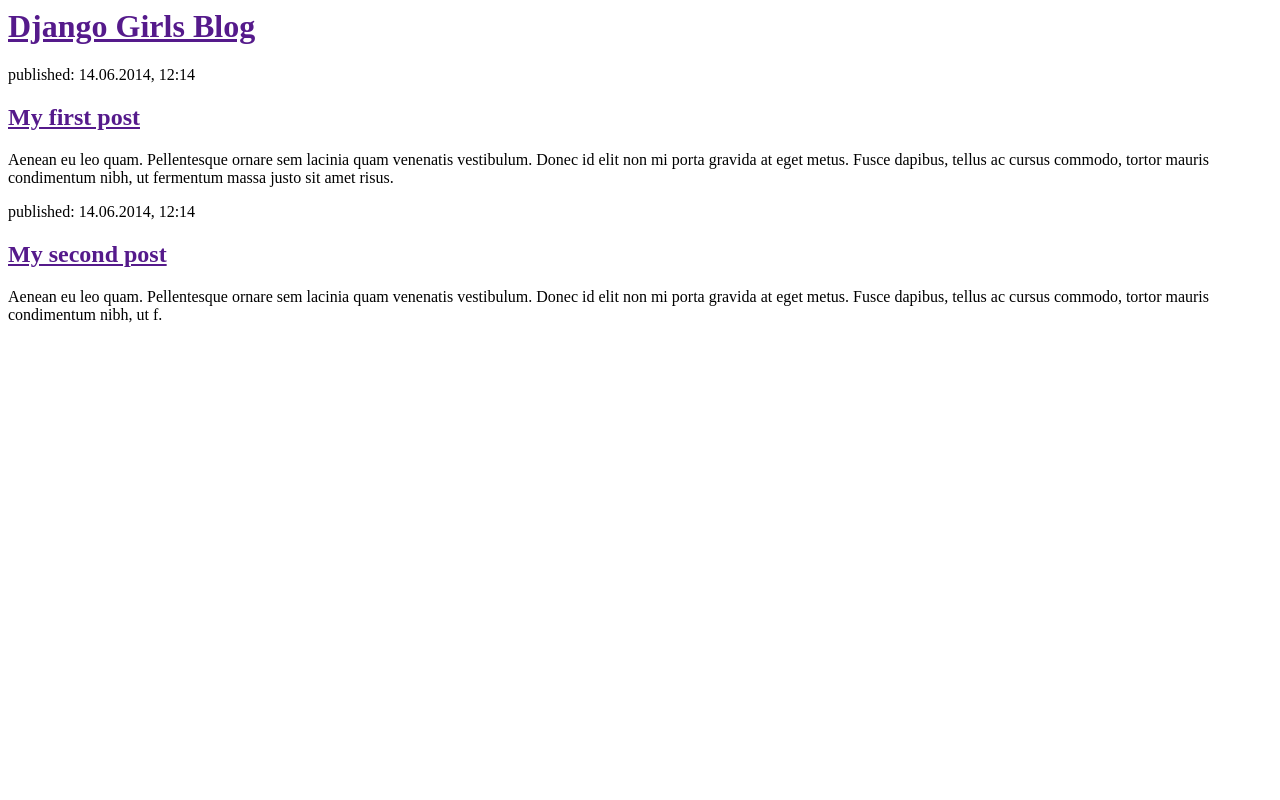
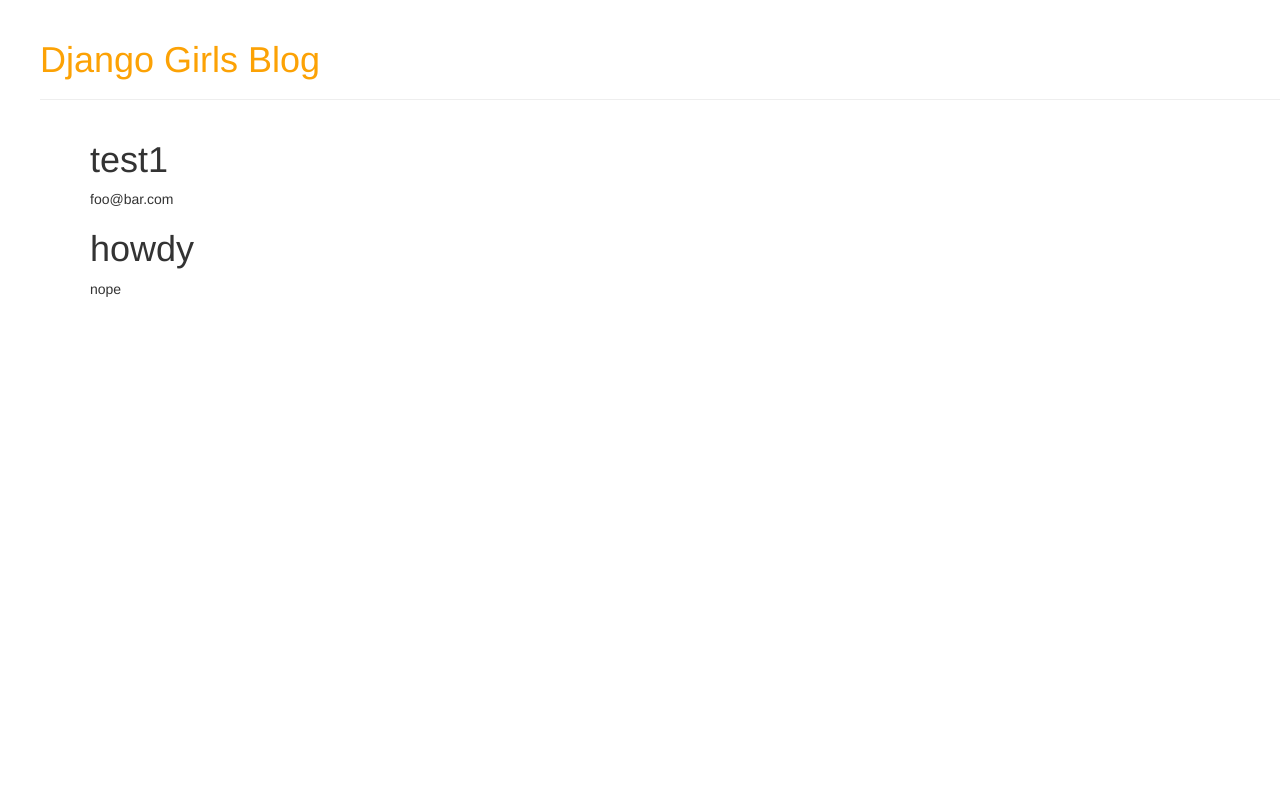
Before and after one commit to aldo195/wannacrypopquiz, a Django app: page / in a window 1280 px wide. Run offline with Django 3.2, Linux system fonts and the light colour scheme; data comes from the database, SQL or seed files in the repository; both versions use the stored data as it was after the commit; some libraries are stand-ins or nearby versions.

Commit message:
demo html templates and css, ready to add forms

```diff
--- a/wannacrydjango/quiz/admin.py
+++ b/wannacrydjango/quiz/admin.py
@@ -1,3 +1,4 @@
 from django.contrib import admin
+from .models import Drill
 
-# Register your models here.
+admin.site.register(Drill)
--- a/wannacrydjango/quiz/models.py
+++ b/wannacrydjango/quiz/models.py
@@ -1,4 +1,5 @@
 from django.db import models
+
 
 class Drill(models.Model):
     title = models.CharField(max_length=200)
--- /dev/null
+++ b/wannacrydjango/quiz/static/css/blog.css
@@ -0,0 +1,7 @@
+h1 a {
+    color: #FCA205;
+}
+
+body {
+    padding-left: 40px;
+}
--- a/wannacrydjango/quiz/templates/quiz/base.html
+++ b/wannacrydjango/quiz/templates/quiz/base.html
@@ -1,22 +1,20 @@
 {% load staticfiles %}
 <html>
     <head>
-        <title>Django Girls blog</title>
         <link rel="stylesheet" href="//maxcdn.bootstrapcdn.com/bootstrap/3.2.0/css/bootstrap.min.css">
         <link rel="stylesheet" href="//maxcdn.bootstrapcdn.com/bootstrap/3.2.0/css/bootstrap-theme.min.css">
-        <link href='//fonts.googleapis.com/css?family=Lobster&subset=latin,latin-ext' rel='stylesheet' type='text/css'>
         <link rel="stylesheet" href="{% static 'css/blog.css' %}">
+        <title>Django Girls blog</title>
     </head>
     <body>
         <div class="page-header">
-            <a href="{% url 'post_new' %}" class="top-menu"><span class="glyphicon glyphicon-plus"></span></a>
             <h1><a href="/">Django Girls Blog</a></h1>
         </div>
         <div class="content container">
             <div class="row">
                 <div class="col-md-8">
-                    {% block content %}
-                    {% endblock %}
+                {% block content %}
+                {% endblock %}
                 </div>
             </div>
         </div>
--- a/wannacrydjango/quiz/templates/quiz/post_list.html
+++ b/wannacrydjango/quiz/templates/quiz/post_list.html
@@ -1,22 +1,10 @@
-<html>
-    <head>
-        <title>Django Girls blog</title>
-    </head>
-    <body>
+{% extends 'quiz/base.html' %}
+
+{% block content %}
+    {% for post in posts %}
         <div>
-            <h1><a href="">Django Girls Blog</a></h1>
+            <h1>{{ post.title }}</h1>
+            <p>{{ post.email|linebreaksbr }}</p>
         </div>
-
-        <div>
-            <p>published: 14.06.2014, 12:14</p>
-            <h2><a href="">My first post</a></h2>
-            <p>Aenean eu leo quam. Pellentesque ornare sem lacinia quam venenatis vestibulum. Donec id elit non mi porta gravida at eget metus. Fusce dapibus, tellus ac cursus commodo, tortor mauris condimentum nibh, ut fermentum massa justo sit amet risus.</p>
-        </div>
-
-        <div>
-            <p>published: 14.06.2014, 12:14</p>
-            <h2><a href="">My second post</a></h2>
-            <p>Aenean eu leo quam. Pellentesque ornare sem lacinia quam venenatis vestibulum. Donec id elit non mi porta gravida at eget metus. Fusce dapibus, tellus ac cursus commodo, tortor mauris condimentum nibh, ut f.</p>
-        </div>
-    </body>
-</html>
+    {% endfor %}
+{% endblock %}
--- a/wannacrydjango/quiz/views.py
+++ b/wannacrydjango/quiz/views.py
@@ -15,7 +15,8 @@ def index(request):
 
 
 def post_list(request):
-    return render(request, 'quiz/post_list.html', {})
+    posts = Drill.objects.all()
+    return render(request, 'quiz/post_list.html', {'posts': posts})
 
 
 def post_new(request):
```
Also changed, not shown: wannacrydjango/db.sqlite3.
